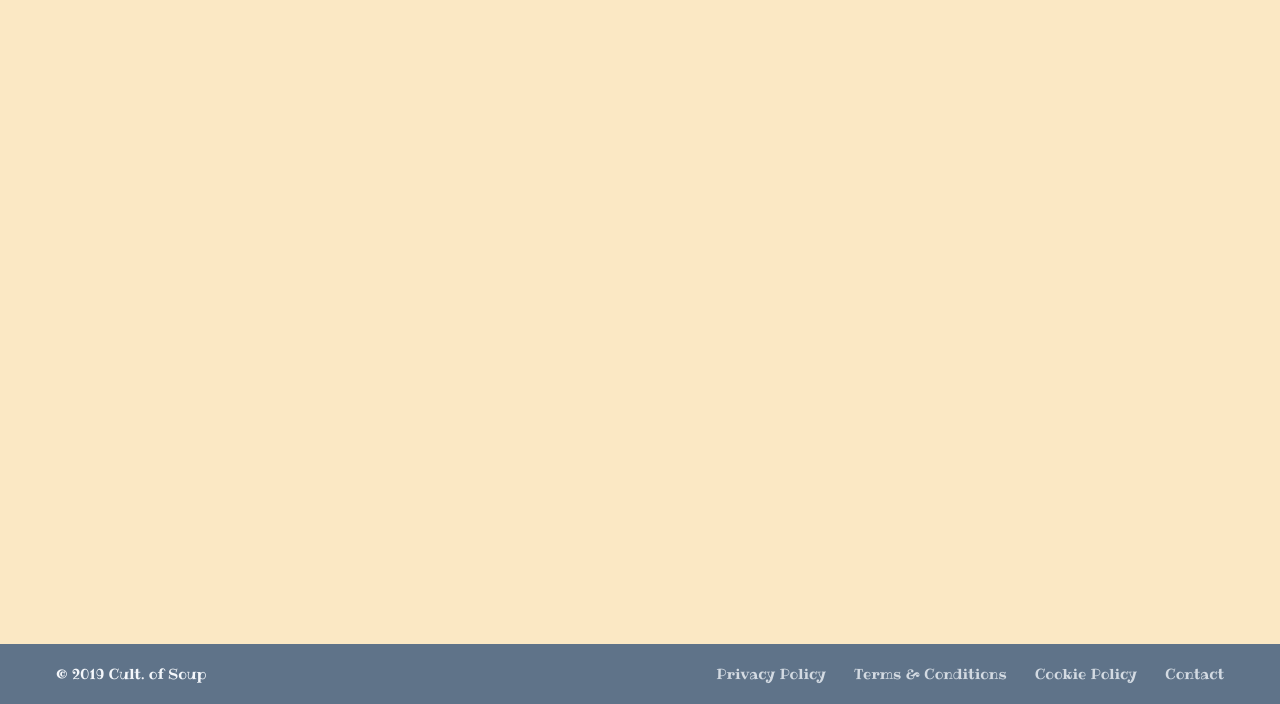
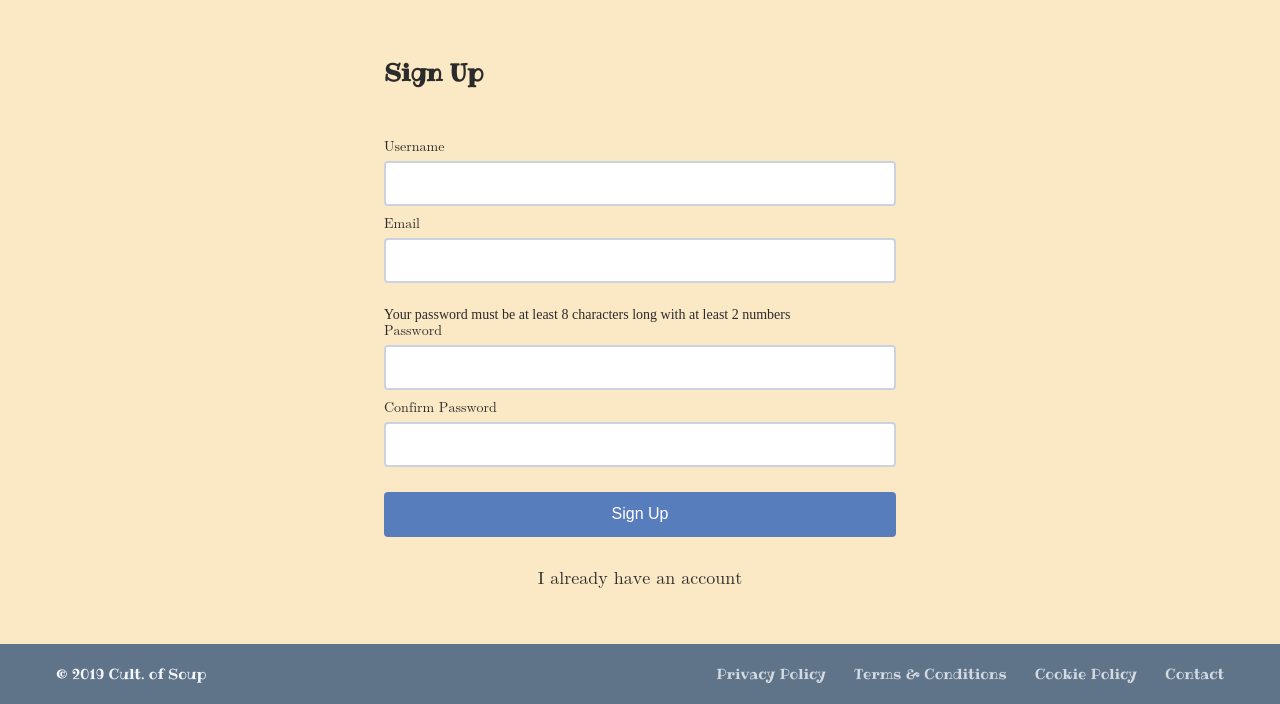
Before and after one commit to Irisveil/TomatoSoup, a Django app: page /signup/ in a window 1280 px wide. Shown: the part 96-800 px from the top of the page. Run offline with Django 5.2, Linux system fonts and the light colour scheme; parts of the project's set-up code (start-up, migrations or seed data) failed here and were passed over.

Commit message:
Login/signup page html

```diff
--- a/Soup/static/css/global.css
+++ b/Soup/static/css/global.css
@@ -170,3 +170,33 @@ a:focus-visible {
     flex-wrap: wrap;
   }
 }
+
+
+/* Common components */
+input.basic {
+    background-color: white;
+    border: 2px solid #CBD2E0;
+    border-radius: 4px;
+    padding: 5px 15px;
+    height: 45px;
+    box-sizing: border-box;
+    font-size: 14px;
+    font-family: "Ribeye", cursive;
+}
+
+input.basic:hover {
+    background-color: #ededed;
+}
+
+button.basic {
+    background-color: #587DBD;
+    height: 45px;
+    color: white;
+    border: none;
+    border-radius: 4px;
+    font-size: 16px;
+}
+
+button.basic:hover {
+    filter: brightness(1.1);
+}
--- /dev/null
+++ b/Soup/static/css/signup.css
@@ -0,0 +1,45 @@
+section.signup-section {
+    width: 40vw;
+    min-width: 400px;
+    margin: auto;
+    display: flex;
+    flex-flow: column;
+}
+
+form {
+    display: flex;
+    flex-flow: column;
+    gap: 10px;
+    margin: 30px 0;
+}
+
+p[role='alert'] {
+    background-color: var(--contrast-colour-3-opacity-10);
+    border-radius: 10px;
+    padding: 25px 40px;
+    width: 150px;
+}
+
+label {
+    display: flex;
+    flex-flow: column;
+    font-size: 14px;
+    gap: 5px;
+    font-family: math;
+}
+
+p.password-text {
+    margin-bottom: -10px;
+    font-size: 14px;
+    font-family: auto;
+}
+
+.link {
+    text-align: center;
+    font-size: 18px;
+    font-family: math;
+}
+
+button {
+    margin-top: 15px;
+}
--- a/Soup/templates/signup.html
+++ b/Soup/templates/signup.html
@@ -5,12 +5,65 @@
 <html lang="en">
     <head>
         {% block head %}
+            <link rel="stylesheet" href="{% static 'css/signup.css' %}">
         {% endblock %}
     </head>
 
     <body>
         {% block content %}
-            <div style="color: red;height: 20px;width: 20px;"></div>
+            <section class="signup-section">
+                <header>
+                    <h2>Sign Up</h2>
+                </header>
+
+                <form name="signup" method="POST" enctype="application/x-www-form-urlencoded">
+                    {% csrf_token %}
+                    <label>
+                        Username
+                        <input class="basic" name="username" aria-label="username" autocomplete="username">
+                    </label>
+                    <label>
+                        Email
+                        <input class="basic" name="email" aria-label="email" autocomplete="email">
+                    </label>
+
+                    <p class="password-text">Your password must be at least 8 characters long with at least 2 numbers</p>
+                    <label>
+                        Password
+                        <input class="basic" name="password1" aria-label="password" autocomplete="new-password">
+                    </label>
+                    <label>
+                        Confirm Password
+                        <input class="basic" name="password2" aria-label="password" autocomplete="new-password">
+                    </label>
+                    <button class="basic" type="submit" aria-label="create account">Sign Up</button>
+                    <input type="hidden" name="next" value="{{ next }}">
+                </form>
+
+                {% if next %}
+                    <a class="link" href="{% url 'login' %}?next={{ next }}">I already have an account</a>
+                {% else %}
+                    <a class="link" href="{% url 'login' %}">I already have an account</a>
+                {% endif %}
+
+                <div>
+                    <!-- Alerts the user when credentials are incorrect -->
+                    {% if form.errors and request.method == "POST" %}
+                        <p style="width: 500px;" class="large" role="alert">
+                            {% if form.errors.username %}
+                                Username: {{ form.errors.username.0 }}
+                            {% elif form.errors.email %}
+                                Email: {{ form.errors.email.0 }}
+                            {% elif form.errors.password1 %}
+                                Password: {{ form.errors.password1.0 }}
+                            {% elif form.errors.password2 %}
+                                Password Confirm: {{ form.errors.password2.0 }}
+                            {% endif %}
+                        </p>
+                    {% endif %}
+                </div>
+
+            </section>
         {% endblock %}
     </body>
 </html>
```
Also changed, not shown: Soup/templates/login.html (+61 -0 lines).
